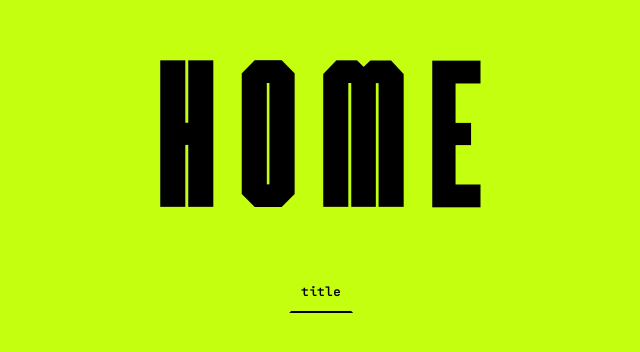
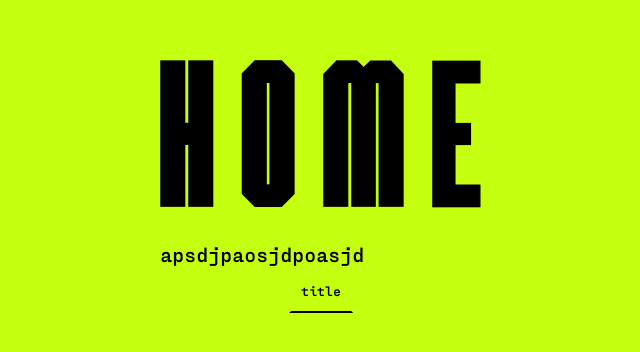
Before and after one commit to ertrzupek/artemisiaexists.neocities.org, a plain HTML site: page public/home.html in a window 1280 px wide. Shown: the part 204-556 px from the top of the page, without its empty margins (319-959 px from the left). Drawn offline with Linux system fonts and the light colour scheme.

Commit message:
windows test now

```diff
--- a/public/home.html
+++ b/public/home.html
@@ -9,6 +9,7 @@
     <body>
         <div class="center">
             <center><h1>h o m e</h1></center>
+            apsdjpaosjdpoasjd
             <br/><center><button onclick="location.href = 'index.html'">title</button></center>
         </div>
     </body>
```
